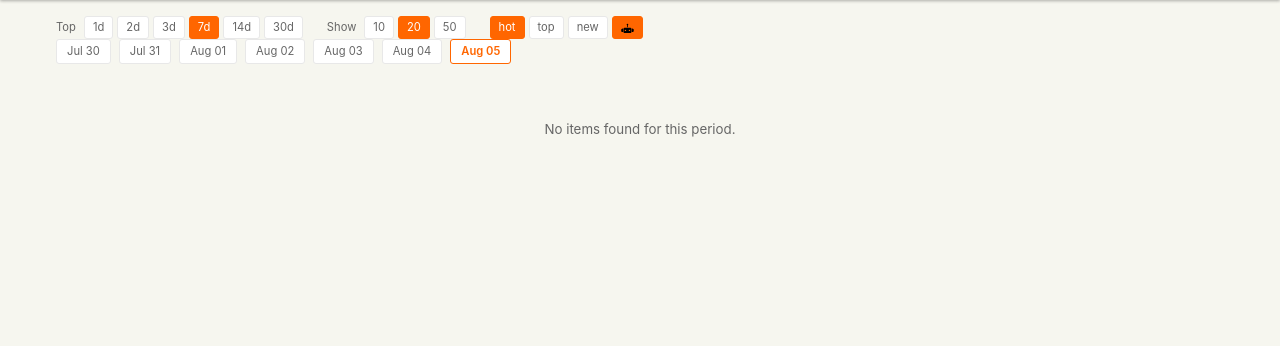
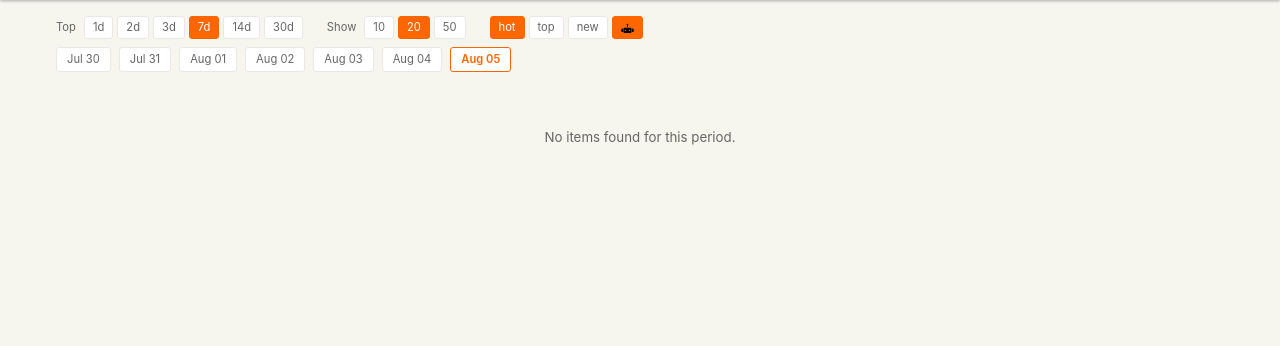
Before and after one commit to jsgounot/RNews, a FastAPI app: page / in a window 1280 px wide. Shown: the part 74-420 px from the top of the page. Run offline with FastAPI, Linux system fonts and the light colour scheme; data that the repository does not hold is empty.

Commit message:
Fix button margin

```diff
--- a/app/static/css/style.css
+++ b/app/static/css/style.css
@@ -347,13 +347,13 @@ footer {
   display: flex;
   align-items: center;
   justify-content: space-between;
-  margin-bottom: 16px;
+  margin-bottom: 8px;
   flex-wrap: wrap;
   gap: 8px;
 }
 
 .day-header h2 { font-size: 1.1rem; }
-.day-nav { display: flex; gap: 8px; margin: -8px 0 16px; }
+.day-nav { display: flex; gap: 8px; margin: 0 0 16px; }
 .day-nav-btn { font-size: 0.82rem; padding: 3px 10px; border: 1px solid var(--border); border-radius: 4px; text-decoration: none; color: var(--text); }
 .day-nav-btn:hover:not(.day-nav-btn--disabled) { background: var(--hover); }
 .day-nav-btn--disabled { color: var(--text-muted); opacity: 0.45; cursor: default; }
```
